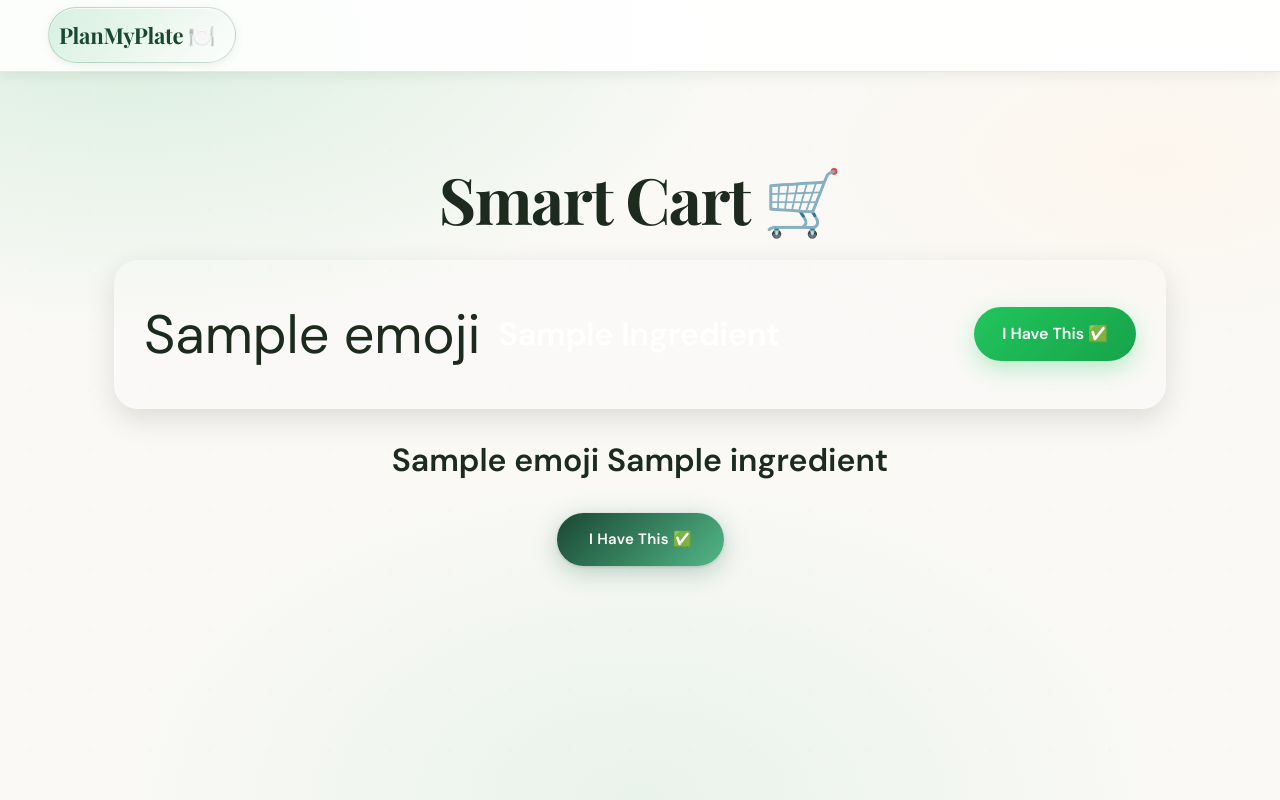
After one commit to jaweeduddin/PlanMyPlateFinal, a Python web app: template templates/smart_cart.html in a window 1280 px wide. The commit adds this page. Run offline with Jinja, Linux system fonts and the light colour scheme; the template is opened without the code that fills it: most values are stand-ins (such as "Sample title", 1, 10 or a date in 2020); some web fonts are replaced.

Commit message:
Added Smart Cart pantry management system

```diff
--- a/static/css/style.css
+++ b/static/css/style.css
@@ -1880,3 +1880,112 @@ footer a:hover {
     box-shadow:
         0 12px 30px rgba(239,68,68,0.35);
 }
+
+/* SMART CART */
+
+.smart-cart-title {
+
+    font-size: 42px;
+
+    font-weight: 800;
+
+    margin-bottom: 40px;
+
+    text-align: center;
+}
+
+.smart-cart-card {
+
+    display: flex;
+
+    justify-content: space-between;
+
+    align-items: center;
+
+    padding: 30px;
+
+    margin-bottom: 25px;
+
+    border-radius: 24px;
+
+    background:
+        rgba(255,255,255,0.12);
+
+    backdrop-filter: blur(14px);
+
+    box-shadow:
+        0 10px 30px rgba(0,0,0,0.12);
+
+    transition:
+        all 0.3s ease;
+}
+
+.smart-cart-card:hover {
+
+    transform:
+        translateY(-4px)
+        scale(1.01);
+
+    box-shadow:
+        0 16px 40px rgba(0,0,0,0.18);
+}
+
+.smart-cart-item {
+
+    display: flex;
+
+    align-items: center;
+
+    gap: 18px;
+}
+
+.smart-cart-emoji {
+
+    font-size: 54px;
+}
+
+.smart-cart-name {
+
+    font-size: 32px;
+
+    font-weight: 700;
+
+    color: white;
+
+    text-transform: capitalize;
+}
+
+.smart-cart-btn {
+
+    padding: 14px 28px;
+
+    border-radius: 50px;
+
+    background:
+        linear-gradient(
+            135deg,
+            #22c55e,
+            #16a34a
+        );
+
+    color: white;
+
+    text-decoration: none;
+
+    font-weight: 700;
+
+    transition:
+        all 0.3s ease;
+
+    box-shadow:
+        0 8px 24px rgba(34,197,94,0.3);
+}
+
+.smart-cart-btn:hover {
+
+    transform:
+        scale(1.05);
+
+    box-shadow:
+        0 12px 30px rgba(34,197,94,0.4);
+}
--- /dev/null
+++ b/templates/smart_cart.html
@@ -0,0 +1,118 @@
+<!DOCTYPE html>
+<html lang="en">
+
+<head>
+
+    <meta charset="UTF-8">
+
+    <meta
+        name="viewport"
+        content="width=device-width,
+        initial-scale=1.0">
+
+    <title>
+        Smart Cart
+    </title>
+
+    <link
+        rel="stylesheet"
+        href="{{ url_for(
+            'static',
+            filename='css/style.css'
+        ) }}">
+
+</head>
+
+<body>
+
+<div class="navbar">
+
+    <a href="/dashboard"
+       class="logo">
+
+        PlanMyPlate 🍽️
+
+    </a>
+
+</div>
+
+<div class="hero">
+
+    <h1 class="smart-cart-title">
+
+    Smart Cart 🛒
+
+</h1>
+
+    {% if items %}
+
+        {% for item in items %}
+
+        <div class="smart-cart-card">
+
+    <div class="smart-cart-item">
+
+        <div class="smart-cart-emoji">
+
+            {{ item.emoji }}
+
+        </div>
+
+        <div class="smart-cart-name">
+
+            {{ item.ingredient }}
+
+        </div>
+
+    </div>
+
+    <a
+        href="/remove_smart_cart/{{ item.id }}"
+        class="smart-cart-btn">
+
+        I Have This ✅
+
+    </a>
+
+</div>
+
+            <h2
+                style="
+                font-size:32px;
+                ">
+
+                {{ item.emoji }}
+                {{ item.ingredient }}
+
+            </h2>
+
+            <br>
+
+            <a
+                href="/remove_smart_cart/{{ item.id }}"
+                class="btn">
+
+                I Have This ✅
+
+            </a>
+
+        </div>
+
+        {% endfor %}
+
+    {% else %}
+
+        <div class="recipe-card">
+
+            <h2>
+                Your Smart Cart is Empty 😄
+            </h2>
+
+        </div>
+
+    {% endif %}
+
+</div>
+
+</body>
+</html>
```
Also changed, not shown: api/index.py (+232 -4 lines), templates/ai_generator.html (+18 -0 lines).
